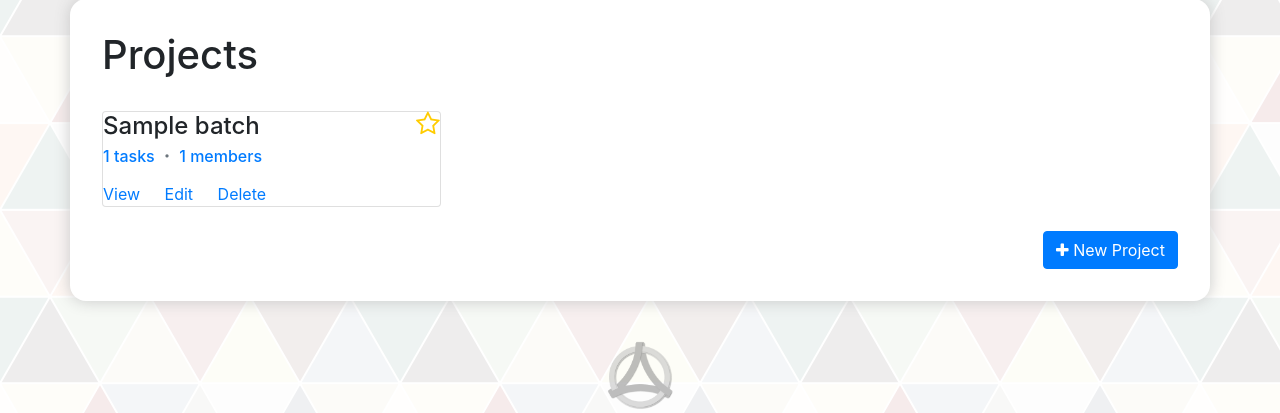
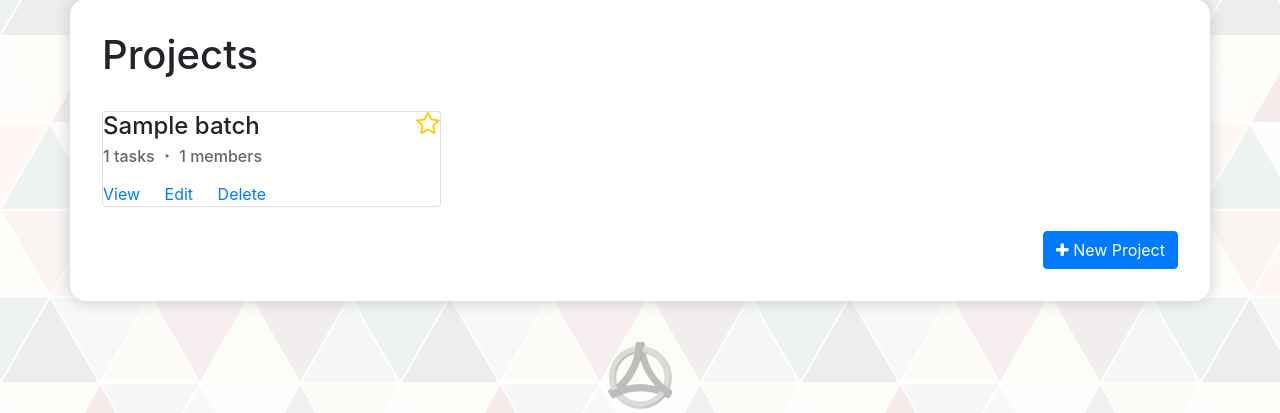
Before and after one commit to thomasleese/gantt-charts, a Python web app: template ganttchart/web/templates/projects/index.html in a window 1280 px wide. Shown: the part 137-550 px from the top of the page. Run offline with Jinja, Linux system fonts and the light colour scheme; the template is opened without the code that fills it: most values are stand-ins (such as "Sample title", 1, 10 or a date in 2020); some libraries are stand-ins or nearby versions.

Commit message:
Make links in project cards darker

```diff
--- a/ganttchart/web/static/styles/theme.css
+++ b/ganttchart/web/static/styles/theme.css
@@ -30,3 +30,7 @@ body > .container {
 .orycion {
     margin: 1rem 0;
 }
+
+.card.project .text-muted a {
+    color: rgb(95, 104, 111);
+}
--- a/ganttchart/web/templates/projects/index.html
+++ b/ganttchart/web/templates/projects/index.html
@@ -10,7 +10,7 @@
       <div class="row">
         {% for project in batch %}
           <div class="col-sm-4">
-            <div class="card">
+            <div class="card project">
               <div class="card-block">
                 {% if project.starred_by(g.account) %}
                   <a class="star" href="{{ url_for('.unstar_project', project_id=project.id) }}"><span class="fa fa-star pull-right" style="font-size: 1.6rem"></span></a>
```
